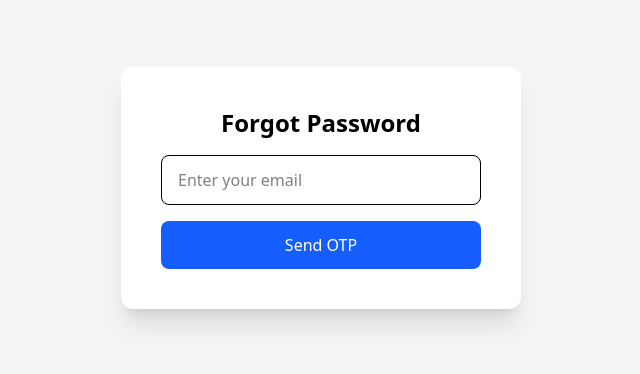
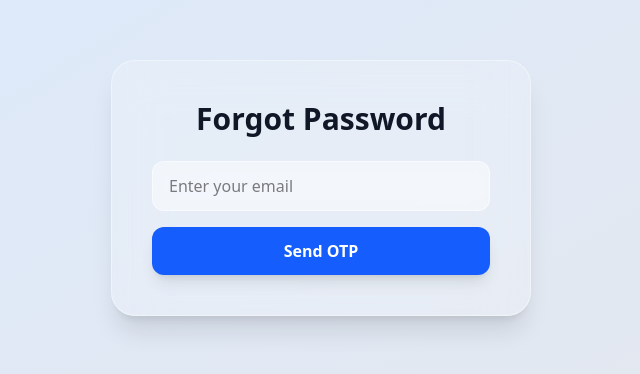
Before and after one commit to Manveer-singh-05/ointment-booking-system, a React (Vite) app in the folder Frontend/ointment-booking-frontend/: page /forgot-password in a window 1280 px wide. Shown: the part 212-586 px from the top of the page, without its empty margins (319-959 px from the left). Built offline with nearby package versions, Linux system fonts and the light colour scheme.

Commit message:
add background to forgot password

```diff
--- a/Frontend/ointment-booking-frontend/src/pages/ForgotPassword.jsx
+++ b/Frontend/ointment-booking-frontend/src/pages/ForgotPassword.jsx
@@ -23,7 +23,7 @@ export default function ForgotPassword() {
       await axios.post("http://localhost:4000/auth/reset-password", {
         email,
         otp,
-        newPassword
+        newPassword,
       });
 
       setMessage("Password reset successfully!");
@@ -34,55 +34,95 @@ export default function ForgotPassword() {
   };
 
   return (
-    <div className="min-h-screen flex justify-center items-center bg-gray-100">
-      <div className="bg-white p-10 rounded-xl shadow-xl w-[400px]">
+    <div
+      className="min-h-screen flex justify-center items-center
+      bg-gradient-to-br from-blue-100 to-gray-200"
+    >
+      <div
+        className="
+          w-[420px] p-10 rounded-3xl shadow-xl
+          bg-white/20 backdrop-blur-xl
+          border border-white/40
+          transition-all duration-300
+        "
+      >
+        <h2 className="text-3xl font-bold text-center mb-6 text-gray-900">
+          Forgot Password
+        </h2>
 
-        <h2 className="text-2xl font-semibold mb-4 text-center">Forgot Password</h2>
-
+        {/* STEP 1 */}
         {step === 1 && (
           <>
             <input
               type="email"
               placeholder="Enter your email"
-              className="w-full border px-4 py-3 rounded-lg mb-4"
+              className="
+                w-full px-4 py-3 mb-4 rounded-xl border border-white/50
+                bg-white/40 backdrop-blur-md
+                focus:ring-2 focus:ring-blue-400 outline-none
+              "
               onChange={(e) => setEmail(e.target.value)}
             />
 
             <button
               onClick={sendOtp}
-              className="w-full bg-blue-600 text-white py-3 rounded-lg hover:bg-blue-700"
+              className="
+                w-full py-3 rounded-xl text-white font-semibold
+                bg-blue-600 hover:bg-blue-700
+                shadow-lg hover:shadow-xl
+                transition-all
+              "
             >
               Send OTP
             </button>
           </>
         )}
 
+        {/* STEP 2 */}
         {step === 2 && (
           <>
             <input
               type="text"
               placeholder="Enter OTP"
-              className="w-full border px-4 py-3 rounded-lg mb-4"
+              className="
+                w-full px-4 py-3 mb-4 rounded-xl border border-white/50
+                bg-white/40 backdrop-blur-md
+                focus:ring-2 focus:ring-blue-400 outline-none
+              "
               onChange={(e) => setOtp(e.target.value)}
             />
 
             <input
               type="password"
               placeholder="New Password"
-              className="w-full border px-4 py-3 rounded-lg mb-4"
+              className="
+                w-full px-4 py-3 mb-4 rounded-xl border border-white/50
+                bg-white/40 backdrop-blur-md
+                focus:ring-2 focus:ring-blue-400 outline-none
+              "
               onChange={(e) => setNewPassword(e.target.value)}
             />
 
             <button
               onClick={resetPassword}
-              className="w-full bg-green-600 text-white py-3 rounded-lg hover:bg-green-700"
+              className="
+                w-full py-3 rounded-xl text-white font-semibold
+                bg-green-600 hover:bg-green-700
+                shadow-lg hover:shadow-xl
+                transition-all
+              "
             >
               Reset Password
             </button>
           </>
         )}
 
-        {message && <p className="text-center mt-4">{message}</p>}
+        {/* Message */}
+        {message && (
+          <p className="text-center mt-4 text-gray-900 font-medium">
+            {message}
+          </p>
+        )}
       </div>
     </div>
   );
```
Also changed, not shown: Frontend/ointment-booking-frontend/src/assets/images/forgotpasswordf.jpg (added).
